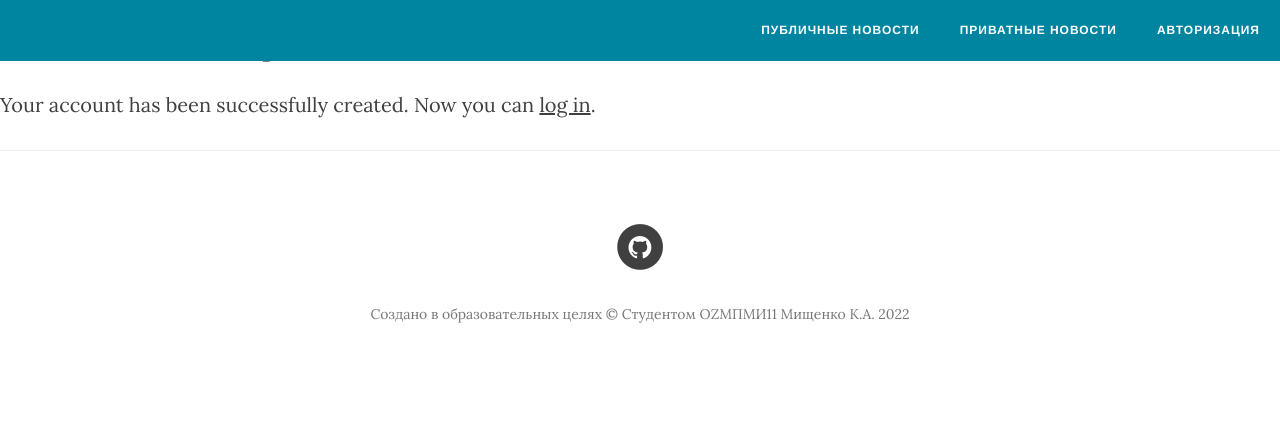
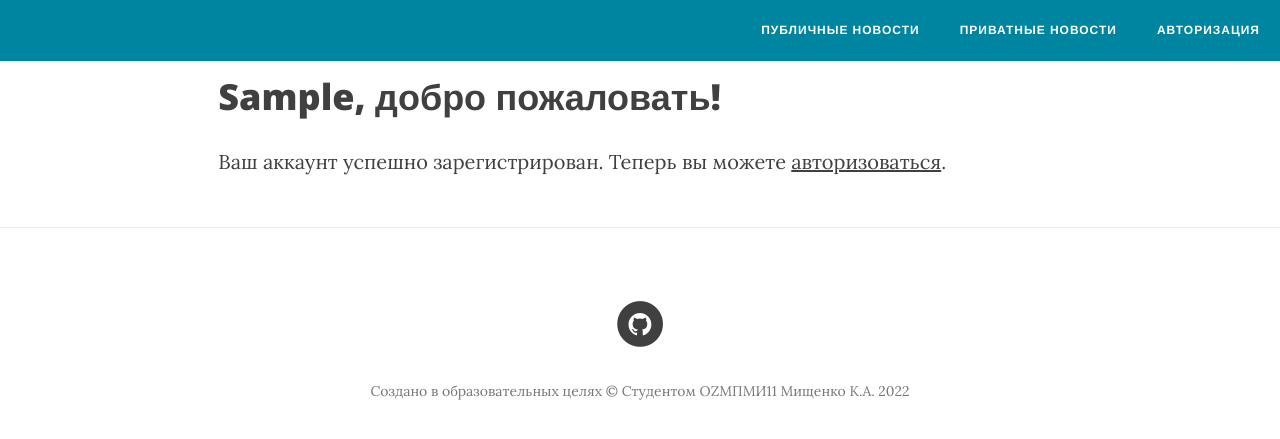
Before and after one commit to Breakdown08/Blog, a Django app: template Pages/templates/registration/RegisterDone.html in a window 1280 px wide. Shown: the top 439 px of the page. Run offline with Django 4.2, Linux system fonts and the light colour scheme; the template is opened without the code that fills it: most values are stand-ins (such as "Sample title", 1, 10 or a date in 2020); some libraries are stand-ins or nearby versions.

```diff
--- a/Pages/templates/registration/RegisterDone.html
+++ b/Pages/templates/registration/RegisterDone.html
@@ -2,6 +2,12 @@
 {% load static %}
 
 {% block content %}
-    <h1>Welcome {{ new_user.first_name }}!</h1>
-    <p>Your account has been successfully created. Now you can <a href="{% url "login" %}">log in</a>.</p>
+     <div class="row">
+        <div class="col-lg-8 col-lg-offset-2 col-md-10 col-md-offset-1">
+            <br>
+            <br>
+            <h1>{{ new_user.first_name }}, добро пожаловать!</h1>
+            <p>Ваш аккаунт успешно зарегистрирован. Теперь вы можете <a href="{% url "login" %}">авторизоваться</a>.</p>
+        </div>
+     </div>
 {% endblock %}
```
Also changed, not shown: Pages/forms.py (+1 -7 lines).
